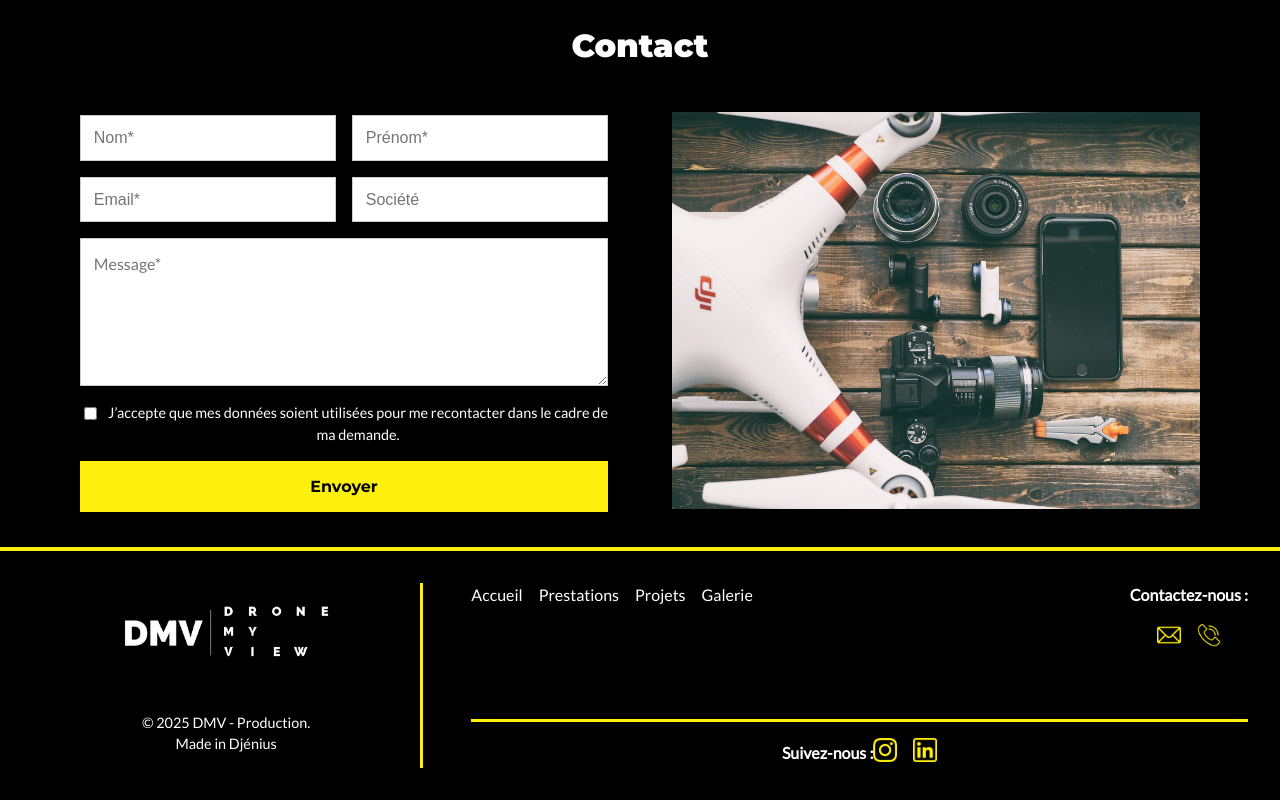
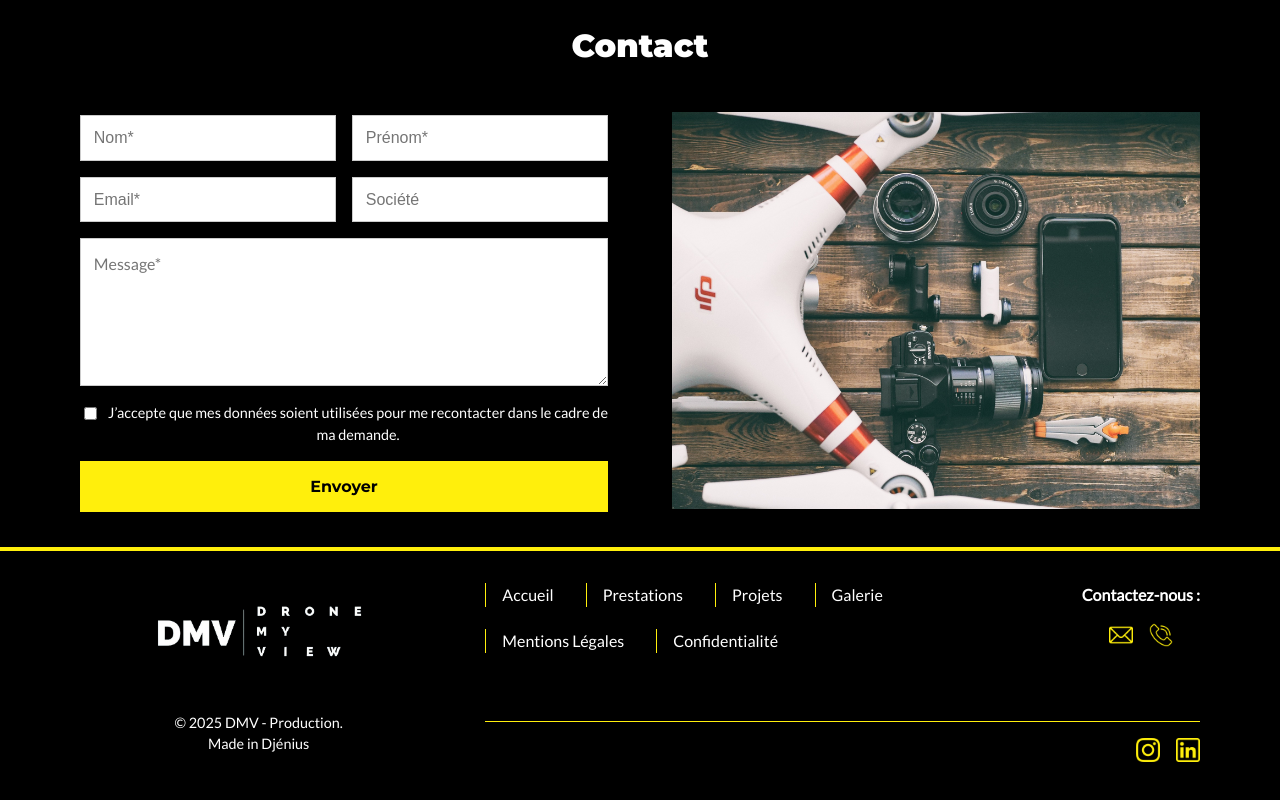
Before and after one commit to Guillaume811/site_dmv, a React (Create React App) app in the folder dmv/: page / in a window 1280 px wide. Shown: the part 2888-3688 px from the top of the page. Built offline with nearby package versions, Linux system fonts and the light colour scheme.

Commit message:
Mise à jour du component Footer et de sont style + ajout du responsive

```diff
--- a/dmv/src/components/Footer/Footer.module.scss
+++ b/dmv/src/components/Footer/Footer.module.scss
@@ -6,8 +6,13 @@
     border-top: 0.3rem solid $primary;
     background-color: $secondary;
     color: $tertiary;
-    padding: 2rem 2rem;
+    padding: 2rem 5rem;
     gap: 3rem;
+
+    @media screen and (max-width: 768px) {
+        flex-direction: column;
+        padding: 2rem;
+    }
 
     &__left {
         flex: 1;
@@ -16,7 +21,7 @@
         justify-content: center;
         align-items: center;
         text-align: center;
-        border-right: 0.2rem solid $primary;
+
 
         &__logo {
             max-width: 250px;
@@ -43,6 +48,25 @@
             flex-wrap: wrap;
             gap: 2rem;
 
+            @media screen and (max-width: 768px) {
+                flex-direction: column;
+                align-items: center;
+                text-align: center;
+            }
+
+            &__nav {
+                display: flex;
+                flex-direction: column;
+                justify-content: space-between;
+                height: 100%;
+
+                @media screen and (max-width: 768px) {
+                    flex-direction: column;
+                    justify-content: space-between;
+                    align-items: flex-start;
+                }
+
+
                 &__list {
                     display: flex;
                     flex-wrap: wrap;
@@ -51,7 +75,15 @@
                     padding: 0;
                     margin: 0;
 
+                    @media screen and (max-width: 768px) {
+                        flex-direction: column;
+                        margin-bottom: 2rem;
+                        align-items: flex-start;
+                    }
+
                     &__items {
+                        border-left: 0.1rem solid $primary;
+                        padding: 0 1rem 0 1rem;
 
                         &__link {
                             text-decoration: none;
@@ -64,12 +96,19 @@
                         }
                     }
                 }
+            }
+
+
 
             &__contact {
                 display: flex;
                 flex-direction: column;
                 align-items: center;
                 gap: 0.5rem;
+
+                @media screen and (max-width: 768px) {
+                    align-items: center;
+                }
 
                 &__title {
                     font-size: 1rem;
@@ -80,6 +119,7 @@
                 &__button {
                     display: flex;
                     gap: 1rem;
+
 
                     &__icon {
                          width: 24px;
@@ -98,11 +138,20 @@
         &__bottom {
             display: flex;
             flex-direction: row;
+            justify-content: flex-end;
+            align-items: center;
+            margin-top: 2rem;
+            border-top: 0.1rem solid $primary;
+            padding-top: 1rem;
+
+            @media screen and (max-width: 768px) {
+                flex-direction: column;
                 justify-content: center;
                 align-items: center;
+                gap: 0.5rem;
                 margin-top: 2rem;
-            border-top: 0.2rem solid $primary;
-            padding-top: 1rem;
+                text-align: center;
+            }
 
             &__title {
                 font-size: 1rem;
--- a/dmv/src/components/Footer/Footer.tsx
+++ b/dmv/src/components/Footer/Footer.tsx
@@ -32,18 +32,32 @@ const Footer: React.FC = () => {
 
             <div className={styles.footer__right}>
                 <div className={styles.footer__right__top}>
-                    <ul className={styles.footer__right__top__list}>
+                    <div className={styles.footer__right__top__nav}>
+                        <ul className={styles.footer__right__top__nav__list}>
                         {navLinks.map(({ id, label, to }) => (
-                            <li key={id} className={styles.footer__right__top__list__items}>
+                            <li key={id} className={styles.footer__right__top__nav__list__items}>
                                 <NavLink
                                     to={to}
-                                    className={styles.footer__right__top__list__items__link}
+                                    className={styles.footer__right__top__nav__list__items__link}
                                 >
                                     {label}
                                 </NavLink>
                             </li>
                         ))}
                     </ul>
+                    <ul className={styles.footer__right__top__nav__list}>
+                        <li className={styles.footer__right__top__nav__list__items}>
+                            <NavLink to='/legal' className={styles.footer__right__top__nav__list__items__link}>
+                                Mentions Légales
+                            </NavLink>
+                        </li>
+                        <li className={styles.footer__right__top__nav__list__items}>
+                            <NavLink to='/legal' className={styles.footer__right__top__nav__list__items__link}>
+                                Confidentialité
+                            </NavLink>
+                        </li>
+                    </ul>
+                    </div>
                     <div className={styles.footer__right__top__contact}>
                         <h4 className={styles.footer__right__top__contact__title}>
                             Contactez-nous :
@@ -64,9 +78,9 @@ const Footer: React.FC = () => {
                     </div>
                 </div>
                 <div className={styles.footer__right__bottom}>
-                    <h4 className={styles.footer__right__bottom__title}>
+                    {/*<h4 className={styles.footer__right__bottom__title}>
                         Suivez-nous :
-                    </h4>
+                    </h4>*/}
                     <div className={styles.footer__right__bottom__social}>
                         <a href="https://twitter.com" target="_blank" rel="noopener noreferrer">
                             <img src={instagramIcon} alt="Instagram" className={styles.footer__right__bottom__social__icon} />
```
Lines whose indentation alone changed are shown as unchanged.
